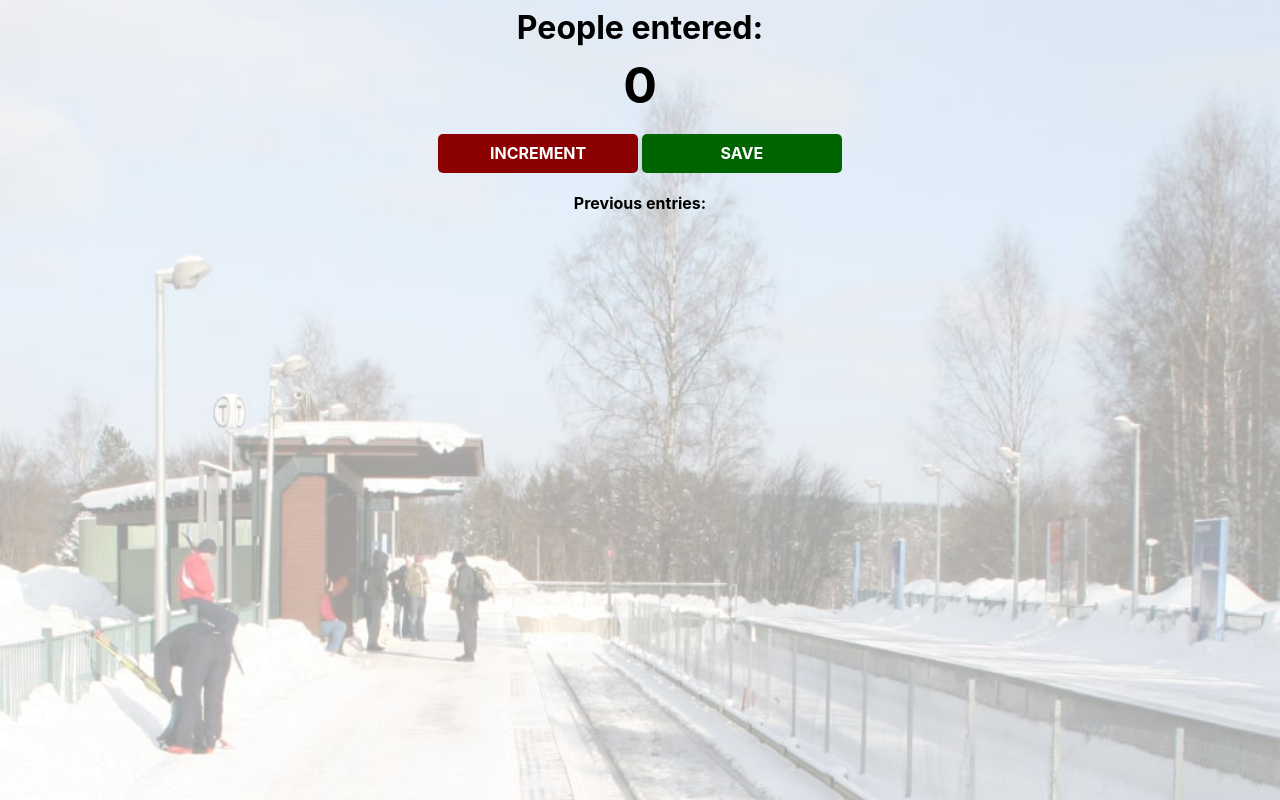
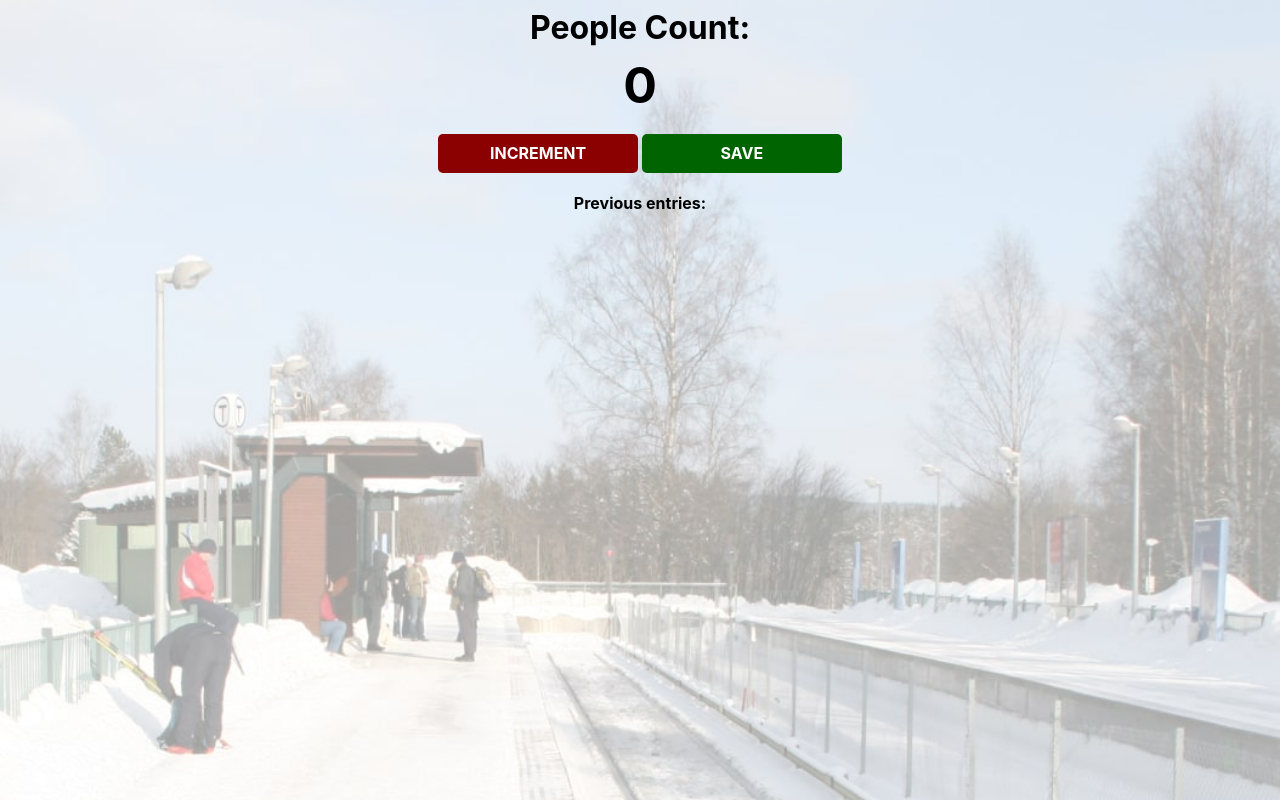
Before and after one commit to tcollins44/codingProjects, a plain HTML site: page index.html in a window 1280 px wide. Drawn offline with nearby package versions, Linux system fonts and the light colour scheme.

Commit message:
Update index.html

```diff
--- a/index.html
+++ b/index.html
@@ -3,7 +3,7 @@
         <link rel="stylesheet" href="index.css">
     </head>
     <body>
-        <h1>People entered:</h1>
+        <h1>People Count:</h1>
         <h2 id="count-el">0</h2>
         <button id="increment-btn" onclick="increment()">INCREMENT</button>
         <button id="save-btn" onclick="save()">SAVE</button>
```
